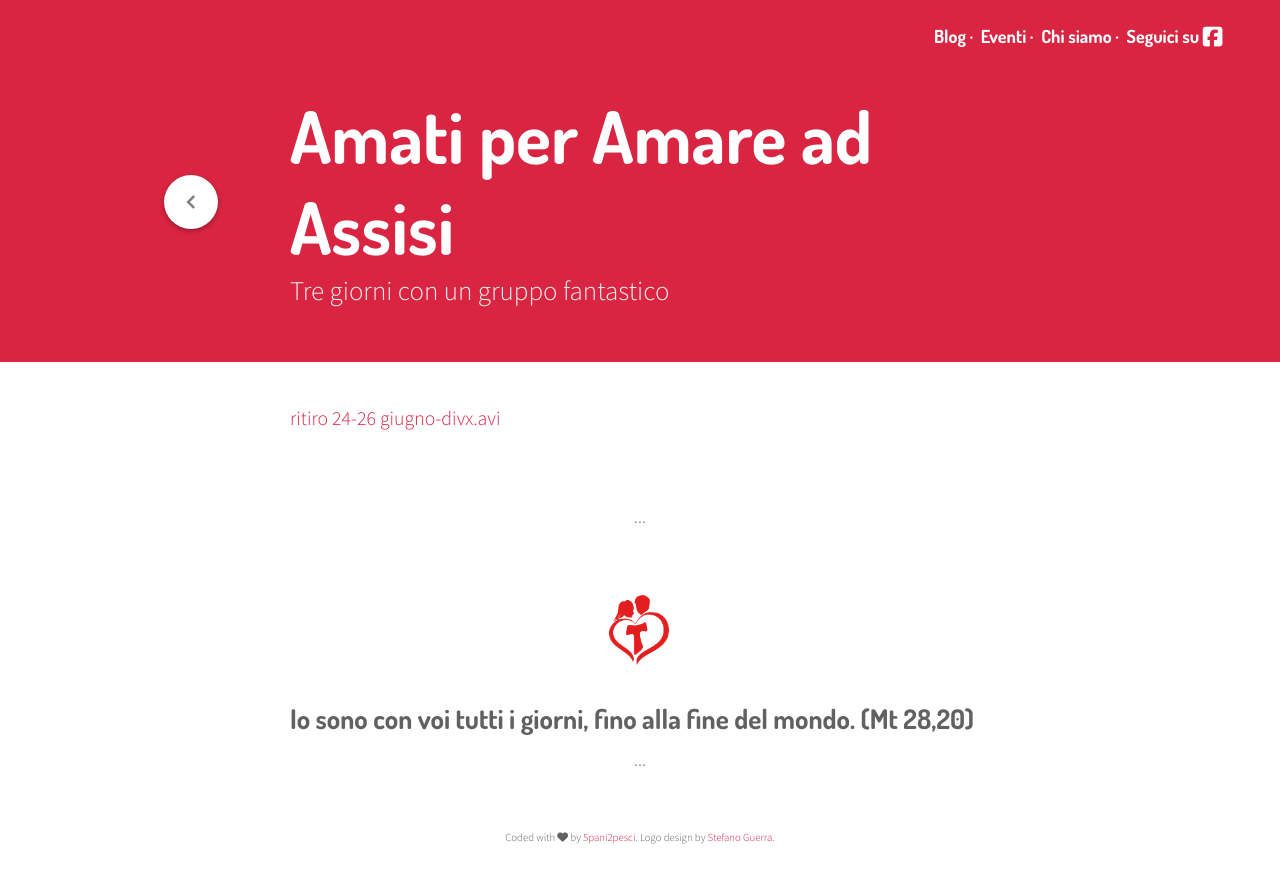
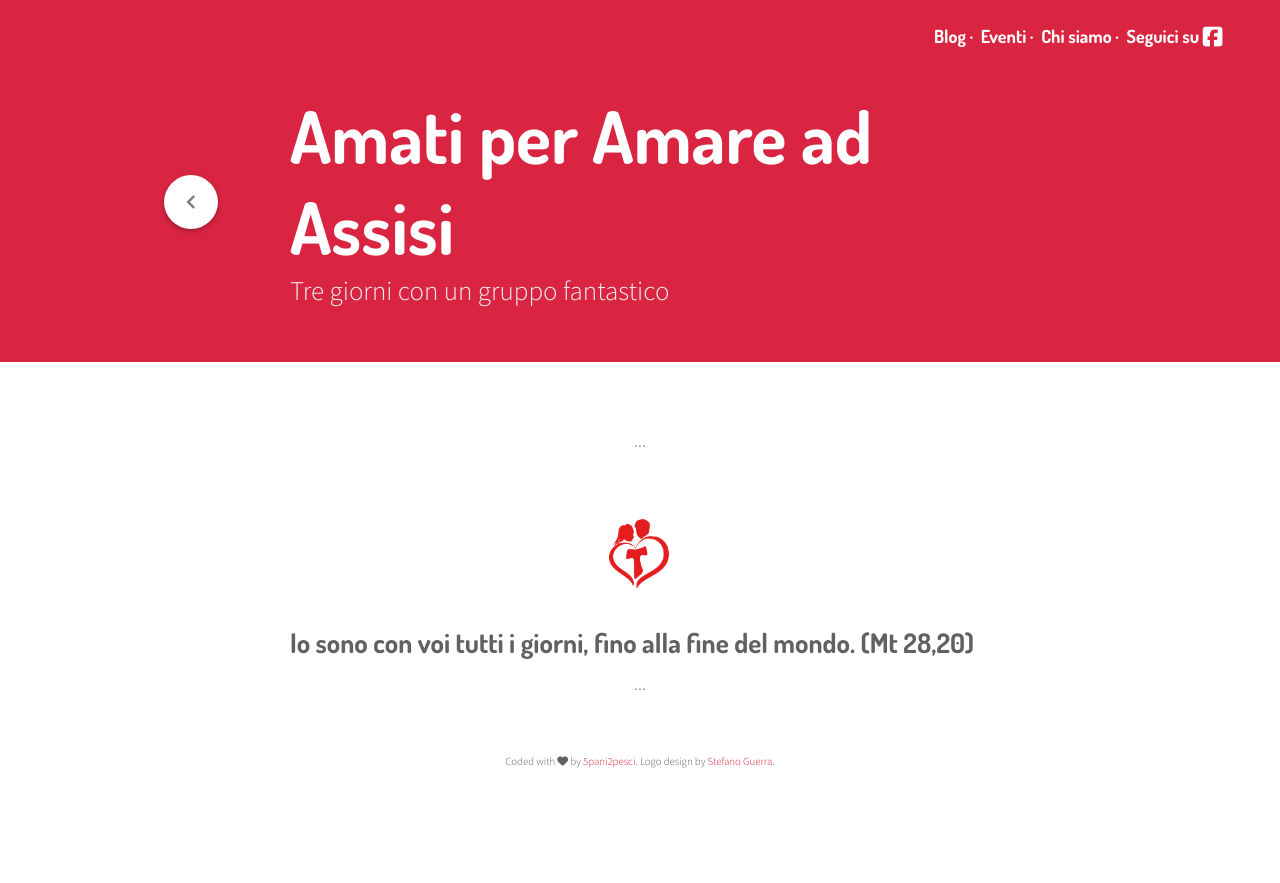
Before and after one commit to amatiperamare/amatiperamare.github.io, a Jekyll site: the page built from _events/assisi.md, in a window 1280 px wide. Shown: the top 883 px of the page. Built offline with Jekyll 4.4.1, drawn with Linux system fonts in a browser that asks for light colours; nearby versions of some CDN libraries.

Commit message:
Updated Assisi

```diff
--- a/_events/assisi.md
+++ b/_events/assisi.md
@@ -5,6 +5,3 @@ summary: Tre giorni con un gruppo fantastico
 collection: events
 layout: post
 ---
-
-
-[ritiro 24-26 giugno-divx.avi](/uploads/ritiro%2024-26%20giugno-divx.avi)
```
